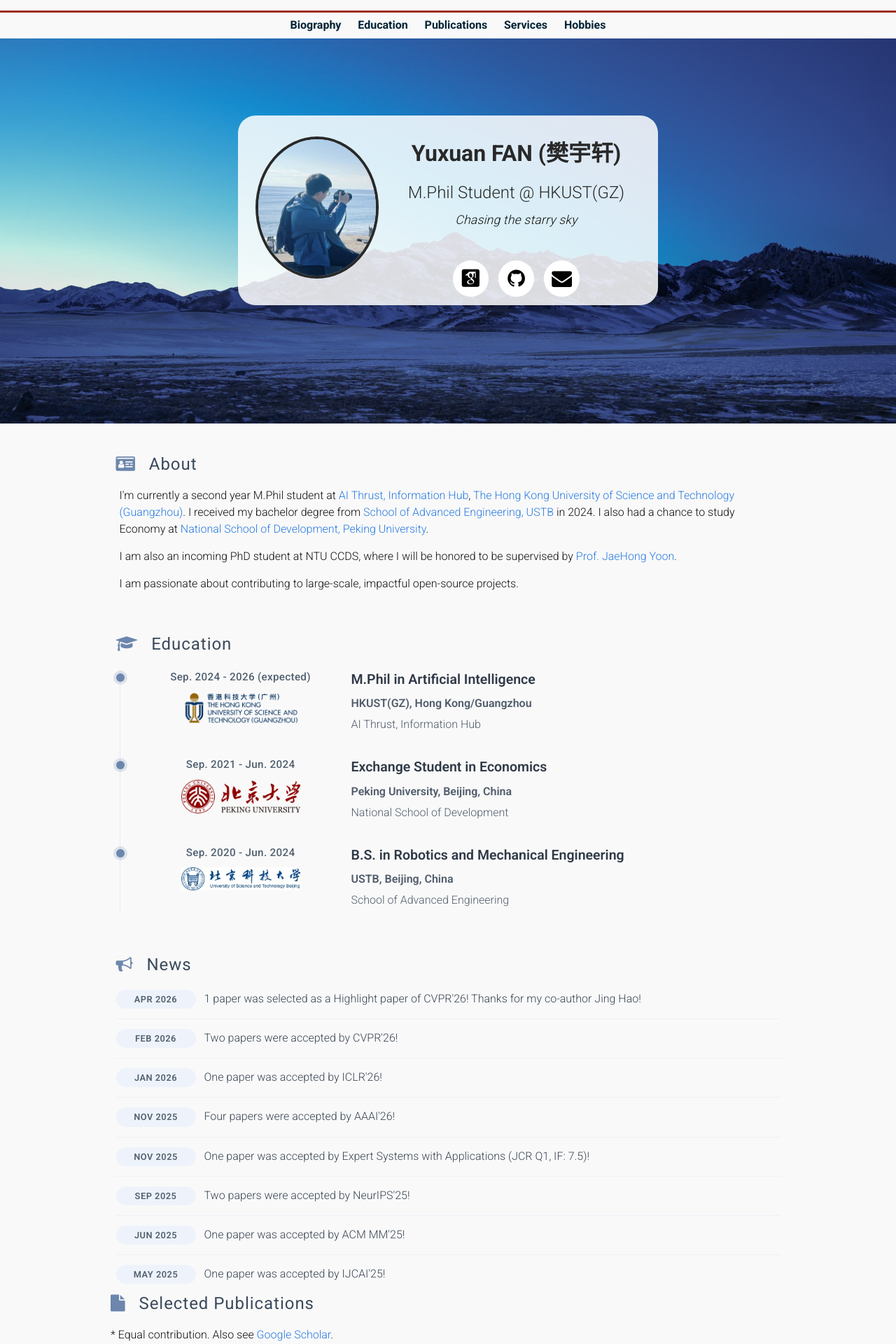
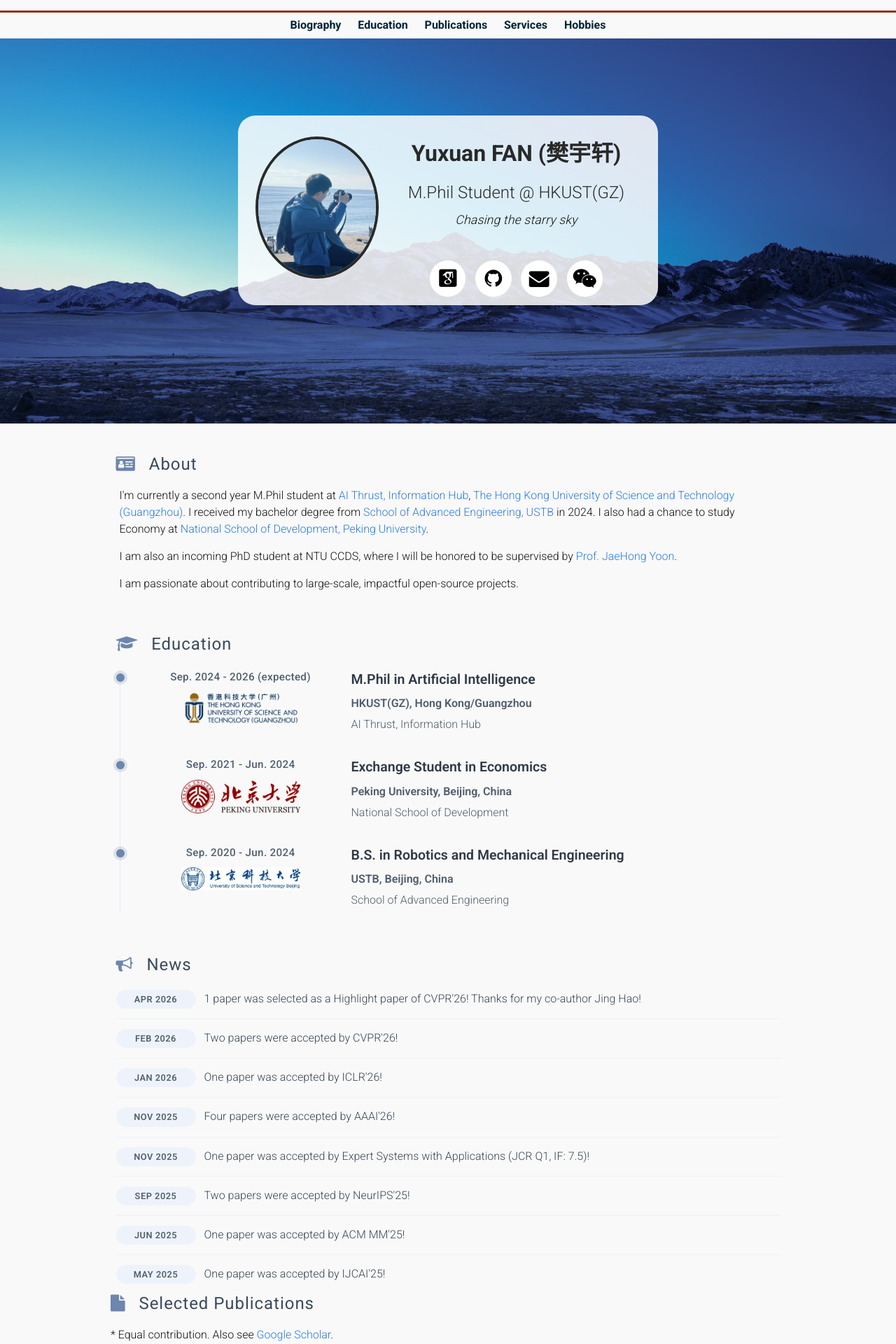
Before and after one commit to yuxuanfanOrion/yuxuanfanOrion.github.io, a Jekyll site: the page built from _pages/about.md, in a window 1280 px wide. Shown: the top 1920 px of the page at 70% size. Built offline with Jekyll 4.4.1, drawn with Linux system fonts in a browser that asks for light colours; some web fonts are replaced; a style sheet for code colours, icons or effects is not loaded.

Commit message:
Expose current contact methods on the homepage
The homepage contact row still pointed to an outdated HKUST(GZ) email and had no WeChat entry. This updates the email link, adds a WeChat icon that opens the provided QR code, and stores the QR asset in the site so visitors can reach the correct contact channels directly.

Constraint: Keep the change small and compatible with the existing Jekyll theme and icon-button styling
Rejected: Add a new modal or custom QR widget | existing image-popup behavior already covers the need with less code
Confidence: high
Scope-risk: narrow
Reversibility: clean
Directive: Keep contact icons in the homepage row aligned with real-world contact details whenever author info changes
Tested: Jekyll build and headless Chrome homepage render against local preview
Not-tested: Live GitHub Pages deployment after push

```diff
--- a/_pages/about.md
+++ b/_pages/about.md
@@ -48,8 +48,12 @@ layout: default
           <i class="fa fa-github icon-github"></i>
           <span></span>
         </a>
-        <a href="mailto:yfan618@connect.hkust-gz.edu.cn" class="icon-button github">
+        <a href="mailto:yfan546@connect.hkust-gz.edu.cn" class="icon-button github" aria-label="Email Yuxuan Fan" title="Email">
           <i class="fa fa-envelope icon-github"></i>
+          <span></span>
+        </a>
+        <a href="/images/wechat-qr.jpg" class="icon-button wechat" aria-label="Open WeChat QR code" title="WeChat QR code">
+          <i class="fa fa-weixin icon-github"></i>
           <span></span>
         </a>
       </div>
--- a/assets/css/custom.css
+++ b/assets/css/custom.css
@@ -24,6 +24,10 @@
   display: block;
   margin-bottom: 6px;
   color: #223041;
+}
+
+.icon-button.wechat span {
+  background-color: #07c160;
 }
 
 #my-tagline {
```
Also changed, not shown: images/wechat-qr.jpg (added), 1 other file.
